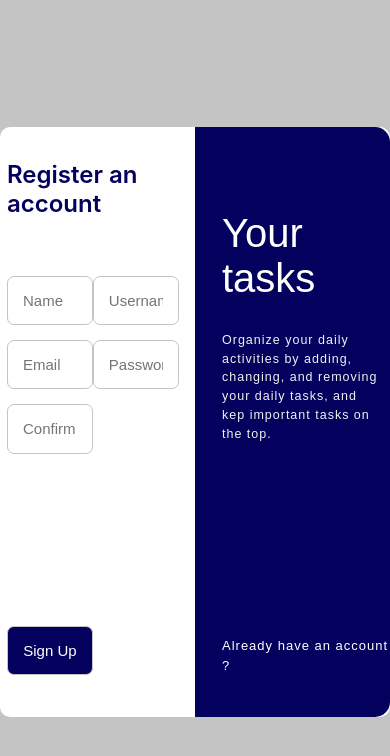
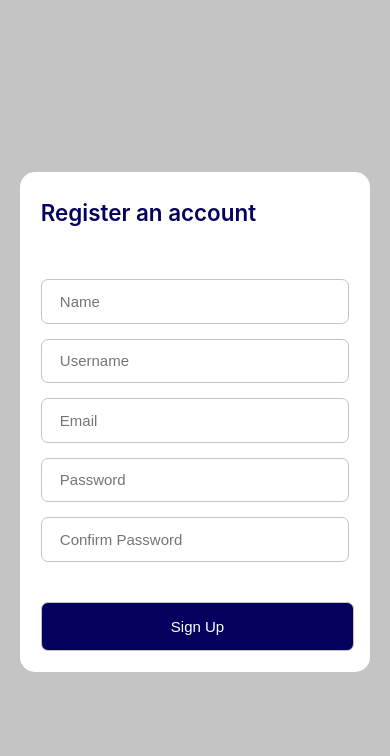
Before and after one commit to andmiguedev1/daily-tasks-manager, a React (Create React App) app: page / in a window 390 px wide. Shown: the top 756 px of the page. Built offline with nearby package versions, Linux system fonts and the light colour scheme.

Commit message:
Add responsive stylesheet for common devices

```diff
--- a/src/components/Signup.css
+++ b/src/components/Signup.css
@@ -1,5 +1,5 @@
 #sign-up {
-   width: 100%;
+   width: 100vw;
    height: 100vh;
    display: flex;
    justify-content: center;
@@ -8,8 +8,7 @@
 }
 
 #sign-up .container {
-   width: 100vh;
-   height: 70vh;
+   height: 60vh;
    display: flex;
    justify-content: center;
    align-items: center;
@@ -23,7 +22,7 @@
 
 #sign-up .container .left-content,
 #sign-up .container .right-content {
-   width: 50%;
+   width: 100%;
    height: 100%;
 }
 
@@ -52,7 +51,7 @@
 }
 
 .left-content .register-form form .form-fields {
-   margin-top: 5vh;
+   margin-top: 4.5vh;
 }
 
 .left-content .register-form form input {
@@ -65,6 +64,10 @@
    margin-top: 15px;
    outline: none;
    font-size: 15px;
+   -webkit-border-radius: 7px;
+   -moz-border-radius: 7px;
+   -ms-border-radius: 7px;
+   -o-border-radius: 7px;
 }
 
 .left-content .register-form form button {
@@ -135,3 +138,82 @@
   margin-top: 2vh;
   text-decoration: none;
 }
+
+@media (min-width: 360px) and (max-width: 1027px) {
+  #sign-up {
+      margin: 0;
+  }
+
+  #sign-up .container {
+      display: flex;
+      flex-direction: column;
+      background-color: #C4C4C4;
+      margin: 0 -30%;
+  }
+
+  .container .left-content {
+      width: 350px !important;
+      height: 500px !important;
+  }
+
+  .left-content .register-form form {
+      padding: 1.7em 1.3em;
+      height: 500px !important;
+   }
+
+   .left-content .register-form form h2 {
+      font-size: 1.4rem;
+      text-align: left;
+   }
+
+   .left-content .register-form form input {
+      width: 100%;
+      padding: 0.85em 1.2em;
+   }
+
+   .left-content .register-form .signup-btn {
+      top: 83%;
+   }
+
+   .left-content .register-form form button {
+      width: 100%;
+      padding: 1em 8.6em;
+   }
+
+   .left-content .register-form form .signup-btn {
+      bottom: -40px;
+   }
+
+   .right-content {
+      display: none;
+   }
+}
+
+@media (min-width: 1028px) {
+   #sign-up .container {
+      width: 60vw;
+      height: 80vh;
+   }
+
+   .left-content .register-form form {
+       padding: 5.6vh 2.7vw;
+   }
+
+    .left-content .register-form form input {
+      width: 98%;
+      padding: 1.9vh 2vw;
+   }
+
+   .left-content .register-form form button {
+      width: 100%;
+      padding: 2.1vh 9.9vw;
+   }
+
+   .right-content .heading-message {
+      margin-left: 10px;
+   }
+
+   .right-content .heading-message .redirect {
+      bottom: 15%;
+   }
+}
--- a/src/components/Signup.jsx
+++ b/src/components/Signup.jsx
@@ -8,7 +8,6 @@ function Signup() {
 			<div className="container">
 				<div className="left-content">
 					<div className="register-form">
-						{/* TODO: Add the html markup for a register form */}
 						<form>
 							<h2>Register an account</h2>
 							<div className="form-fields">
@@ -26,7 +25,6 @@ function Signup() {
 				</div>
 				<div className="right-content">
 					<div className="heading-message">
-						{/* TODO: Add the html markup for a heading message */}
 						<h2>Your tasks</h2>
 						<p>
 							Organize your daily activities by adding, changing, and removing your
```
Also changed, not shown: 1 other file (tests, documents, lock files or other folders).
